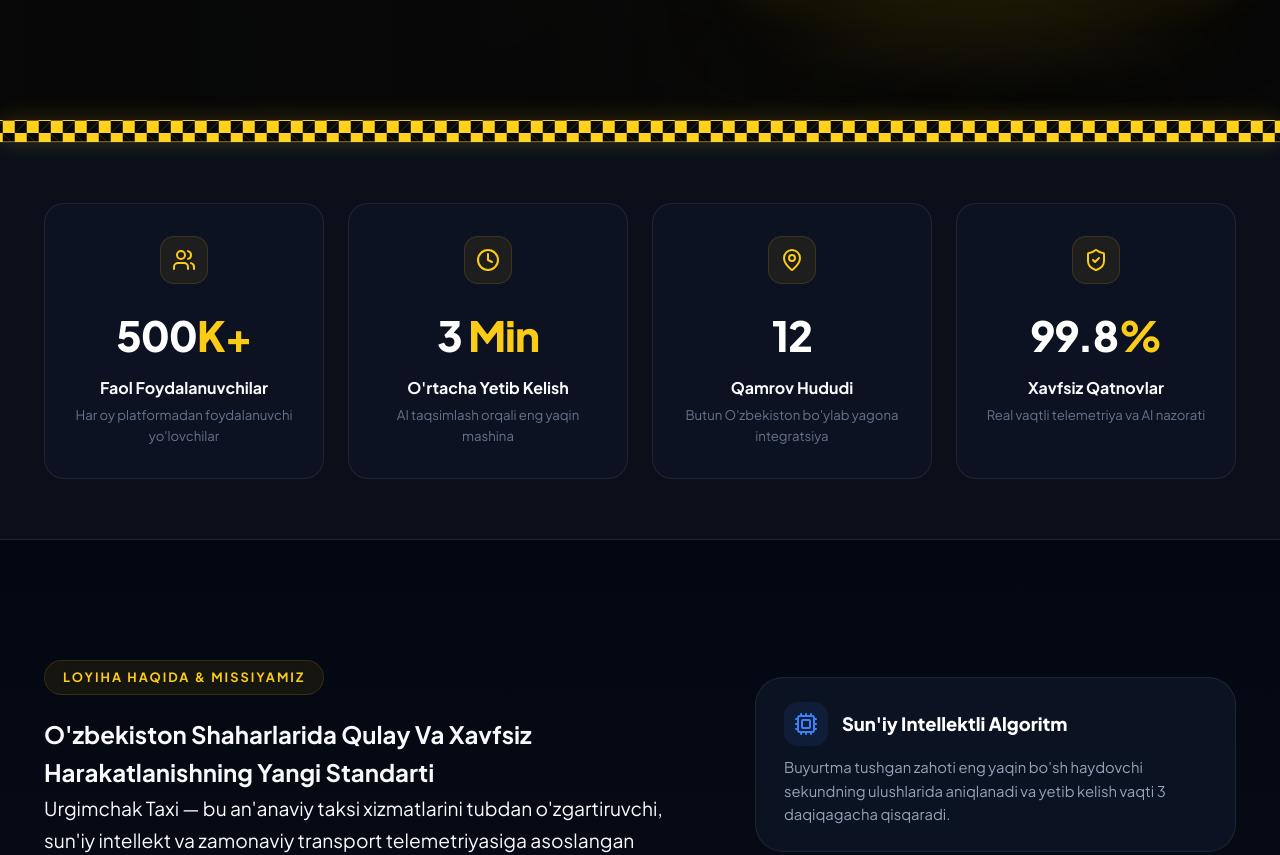
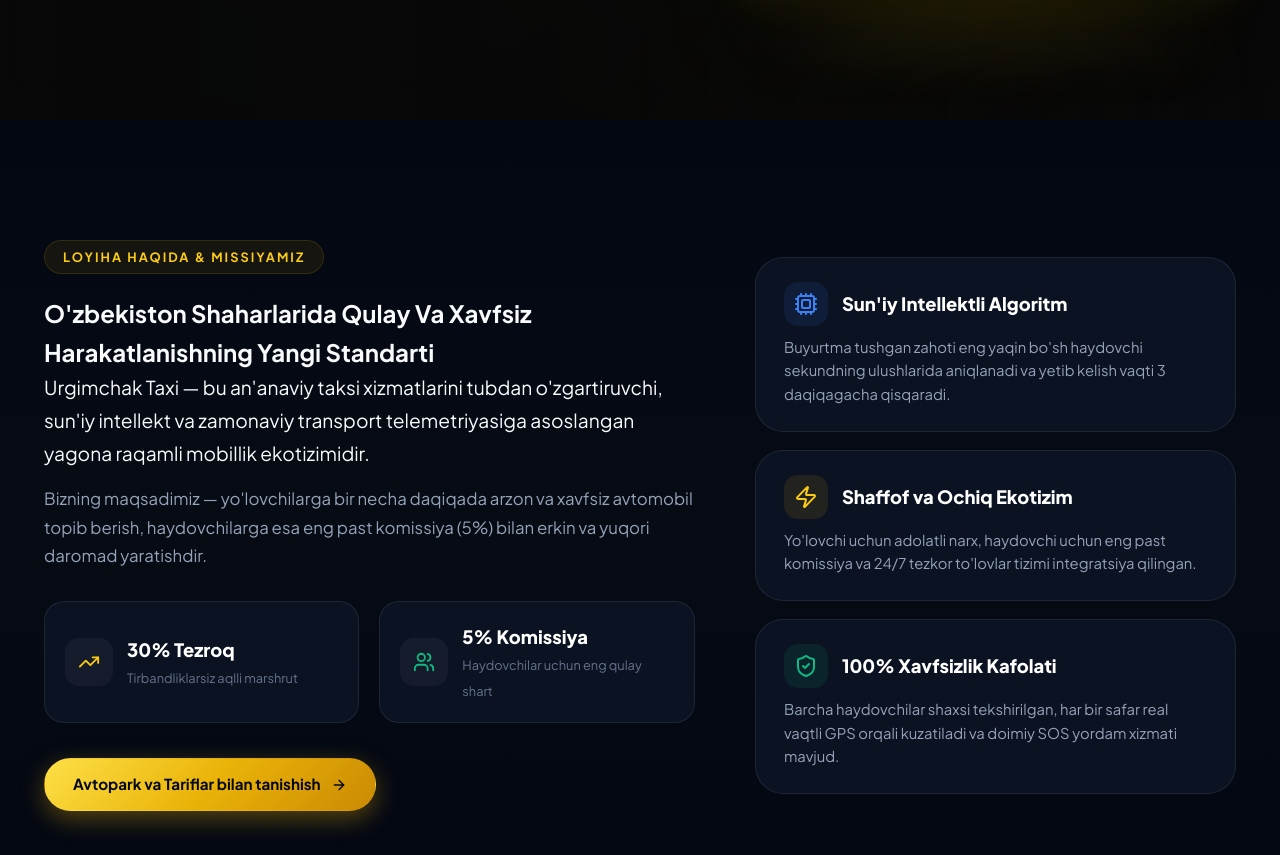
Before and after one commit to humoyun1773/taxi-landing-web, a React (Vite) app: page / in a window 1280 px wide. Shown: the part 680-1535 px from the top of the page. Built offline with nearby package versions, Linux system fonts and the light colour scheme.

Commit message:
refactor: remove StatsCounter (fake statistics) and remove checkerboard loop ribbon

```diff
--- a/src/App.tsx
+++ b/src/App.tsx
@@ -1,8 +1,6 @@
 import React from 'react';
 import { Navbar } from './components/Navbar';
 import { Hero } from './components/Hero';
-import { TaxiMarquee } from './components/TaxiMarquee';
-import { StatsCounter } from './components/StatsCounter';
 import { AboutProject } from './components/AboutProject';
 import { TechArchitecture } from './components/TechArchitecture';
 import { Services } from './components/Services';
@@ -19,8 +17,6 @@
       <Navbar />
       <main>
         <Hero />
-        <TaxiMarquee />
-        <StatsCounter />
         <AboutProject />
         <TechArchitecture />
         <Services />
@@ -29,7 +25,6 @@
         <RegionsMap />
         <DriverSection />
         <AppDownload />
-        <TaxiMarquee />
       </main>
       <Footer />
     </div>
--- a/src/components/StatsCounter.tsx
+++ /dev/null
@@ -1,108 +0,0 @@
-import React, { useEffect, useState, useRef } from 'react';
-import { motion, useInView } from 'framer-motion';
-import { Users, Clock, MapPin, ShieldCheck } from 'lucide-react';
-import { useTranslation } from 'react-i18next';
-
-export const StatsCounter: React.FC = () => {
-  const { t } = useTranslation();
-  const ref = useRef(null);
-  const isInView = useInView(ref, { once: true, margin: '-50px' });
-
-  const stats = [
-    {
-      id: 'stat1',
-      icon: Users,
-      value: 500,
-      suffix: 'K+',
-      label: t('stats.users'),
-      description: t('stats.users_desc'),
-    },
-    {
-      id: 'stat2',
-      icon: Clock,
-      value: 3,
-      suffix: ' Min',
-      label: t('stats.arrival'),
-      description: t('stats.arrival_desc'),
-    },
-    {
-      id: 'stat3',
-      icon: MapPin,
-      value: 12,
-      suffix: '',
-      label: t('stats.coverage'),
-      description: t('stats.coverage_desc'),
-    },
-    {
-      id: 'stat4',
-      icon: ShieldCheck,
-      value: 99.8,
-      decimals: 1,
-      suffix: '%',
-      label: t('stats.safety'),
-      description: t('stats.safety_desc'),
-    },
-  ];
-
-  return (
-    <section className="stats-section" ref={ref}>
-      <div className="container">
-        <div className="stats-grid">
-          {stats.map((stat, idx) => (
-            <motion.div
-              key={stat.id}
-              initial={{ opacity: 0, y: 30 }}
-              animate={isInView ? { opacity: 1, y: 0 } : {}}
-              transition={{ duration: 0.6, delay: idx * 0.12 }}
-              className="stat-card"
-            >
-              <div className="stat-icon-glow">
-                <stat.icon size={24} />
-              </div>
-              <div className="stat-number">
-                <Counter target={stat.value} decimals={stat.decimals || 0} start={isInView} />
-                <span className="stat-suffix">{stat.suffix}</span>
-              </div>
-              <div className="stat-label">{stat.label}</div>
-              <p className="stat-desc">{stat.description}</p>
-            </motion.div>
-          ))}
-        </div>
-      </div>
-    </section>
-  );
-};
-
-const Counter: React.FC<{ target: number; decimals: number; start: boolean }> = ({
-  target,
-  decimals,
-  start,
-}) => {
-  const [count, setCount] = useState(0);
-
-  useEffect(() => {
-    if (!start) return;
-
-    let startTime: number | null = null;
-    const duration = 1800;
-
-    const animate = (currentTime: number) => {
-      if (!startTime) startTime = currentTime;
-      const progress = Math.min((currentTime - startTime) / duration, 1);
-      const easeProgress = 1 - Math.pow(1 - progress, 3);
-      const currentVal = easeProgress * target;
-
-      setCount(currentVal);
-
-      if (progress < 1) {
-        requestAnimationFrame(animate);
-      } else {
-        setCount(target);
-      }
-    };
-
-    requestAnimationFrame(animate);
-  }, [start, target]);
-
-  return <span>{decimals > 0 ? count.toFixed(decimals) : Math.floor(count)}</span>;
-};
--- a/src/components/TaxiMarquee.tsx
+++ /dev/null
@@ -1,10 +0,0 @@
-import React from 'react';
-import { TaxiCheckerboard } from './ui/TaxiCheckerboard';
-
-export const TaxiMarquee: React.FC = () => {
-  return (
-    <div className="taxi-marquee-section">
-      <TaxiCheckerboard height={22} />
-    </div>
-  );
-};
--- a/src/components/ui/TaxiCheckerboard.tsx
+++ /dev/null
@@ -1,19 +0,0 @@
-import React from 'react';
-
-interface TaxiCheckerboardProps {
-  className?: string;
-  height?: number;
-}
-
-export const TaxiCheckerboard: React.FC<TaxiCheckerboardProps> = ({
-  className = '',
-  height = 24,
-}) => {
-  return (
-    <div
-      className={`taxi-checkerboard-wrapper ${className}`}
-      style={{ height: `${height}px` }}
-      aria-hidden="true"
-    />
-  );
-};
```
